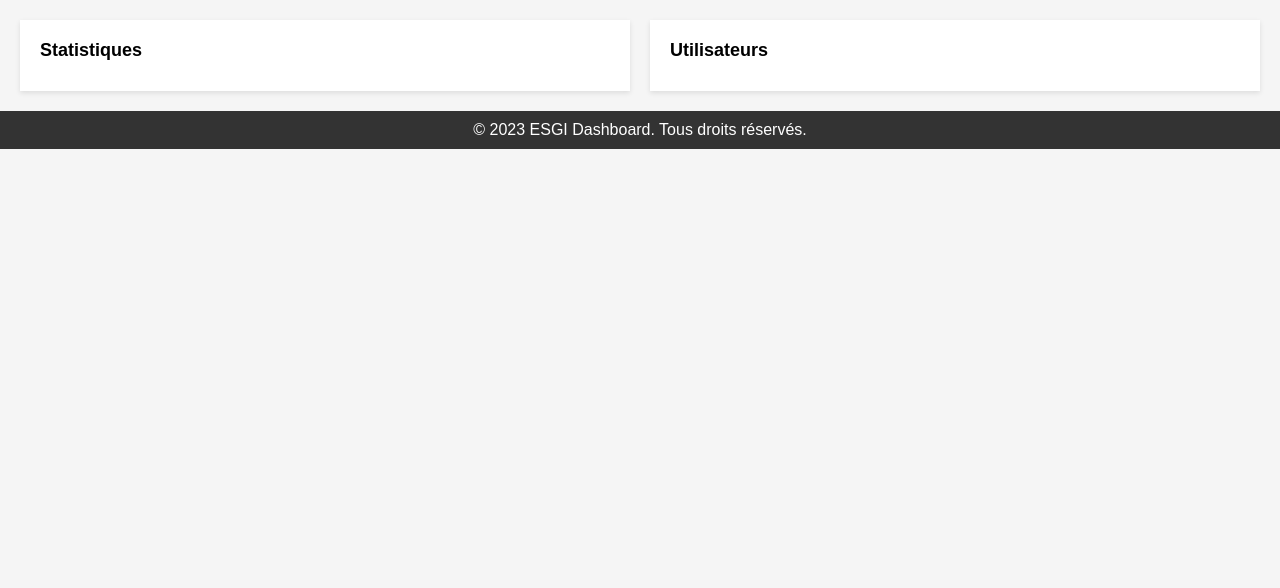
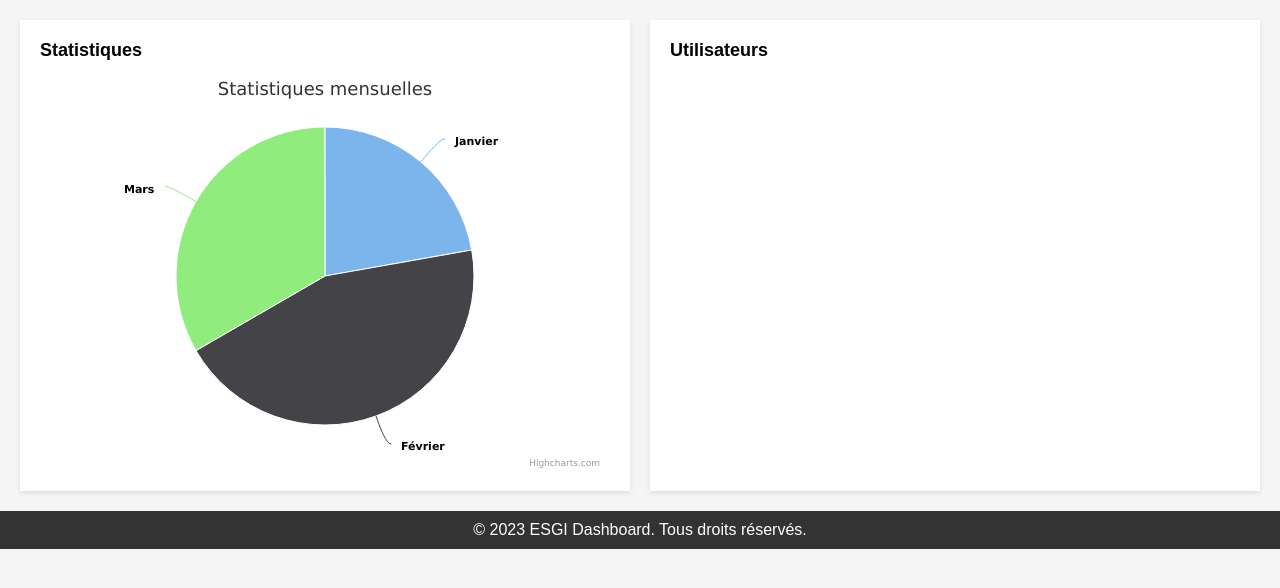
Before and after one commit to blandine-228/PA_IW_G7, a PHP site: page /Views/dashboard.view.php in a window 1280 px wide. Shown: the part 115-703 px from the top of the page. Run offline with PHP 8.4, Linux system fonts and the light colour scheme; the template is opened without the code that fills it, so the values that code supplies are empty.

Commit message:
HighCharts Dashboard

```diff
--- a/www/Views/dashboard.css
+++ b/www/Views/dashboard.css
@@ -60,3 +60,15 @@ footer {
     padding: 10px;
     text-align: center;
 }
+
+
+/* Media queries */
+@media (max-width: 768px) {
+    section.main-content {
+        grid-template-columns: 1fr;
+    }
+
+    .widget {
+        margin-bottom: 20px;
+    }
+}
--- a/www/Views/dashboard.view.php
+++ b/www/Views/dashboard.view.php
@@ -3,6 +3,7 @@
 <head>
     <title>Dashboard</title>
     <link rel="stylesheet" type="text/css" href="../Views/dashboard.css">
+    <script src="https://code.highcharts.com/highcharts.js"></script>
 </head>
 <body>
     <header>
@@ -21,6 +22,7 @@
             <h2>Statistiques</h2>
             <div class="widget-content">
                 <!-- Contenu du widget de statistiques -->
+                <div id="chart-container"></div>
             </div>
         </div>
         <div class="widget">
@@ -39,5 +41,43 @@
     <footer>
         <p>© 2023 ESGI Dashboard. Tous droits réservés.</p>
     </footer>
+
+    <script>
+        var data = [
+  ['Janvier', 100],
+  ['Février', 200],
+  ['Mars', 150],
+  // Ajoutez plus de données ici
+];
+
+// Configuration du graphique
+var chartOptions = {
+  chart: {
+    type: 'pie' // Type de graphique, par exemple 'line', 'bar', 'pie', etc.
+  },
+  title: {
+    text: 'Statistiques mensuelles'
+  },
+  xAxis: {
+    type: 'category',
+    title: {
+      text: 'Mois'
+    }
+  },
+  yAxis: {
+    title: {
+      text: 'Valeur'
+    }
+  },
+  series: [{
+    name: 'Statistiques',
+    data: data // Utilisez vos données réelles ici
+  }]
+};
+
+// Création du graphique
+Highcharts.chart('chart-container', chartOptions);
+
+    </script>
 </body>
 </html>
```
Also changed, not shown: www/Controllers/Dashboard.php (+8 -0 lines).
